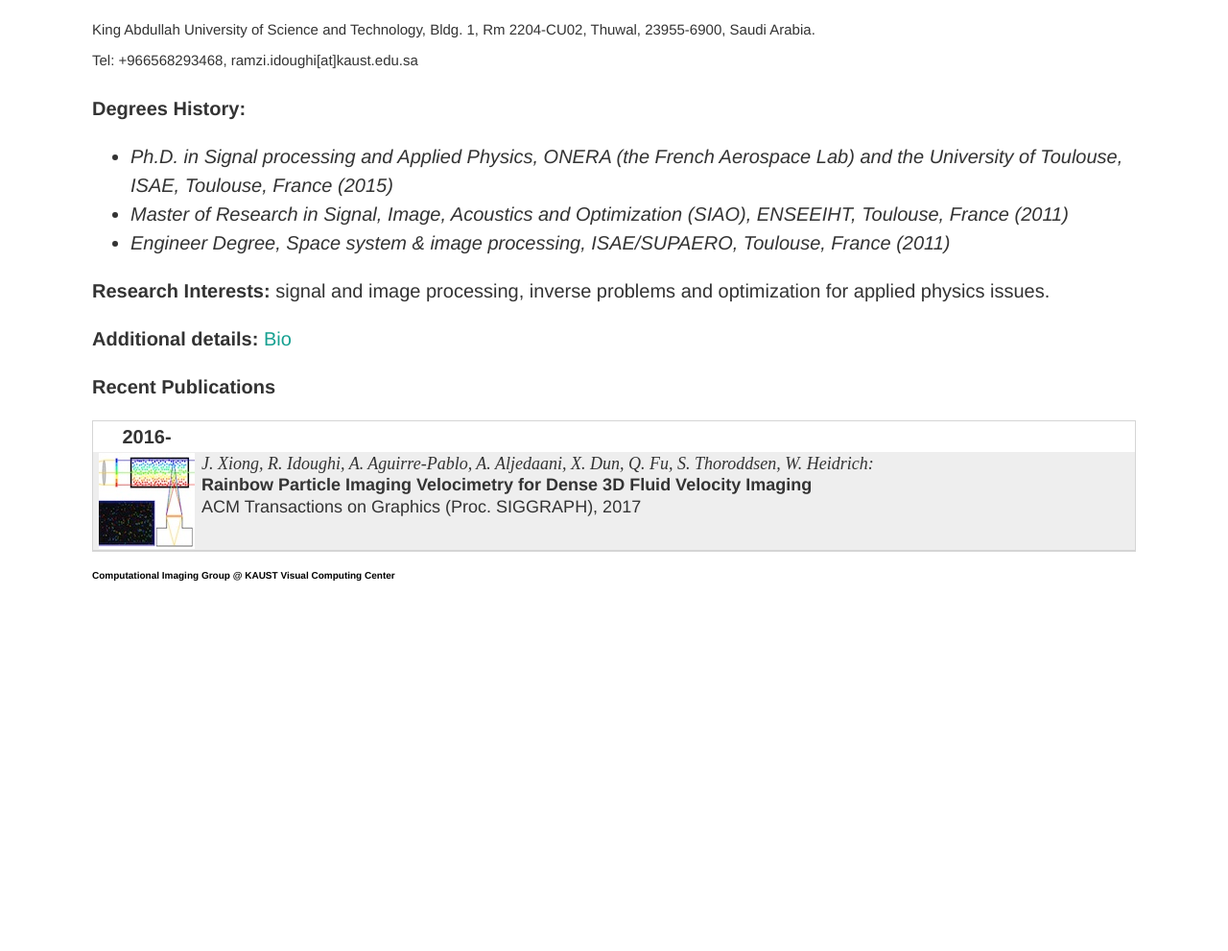
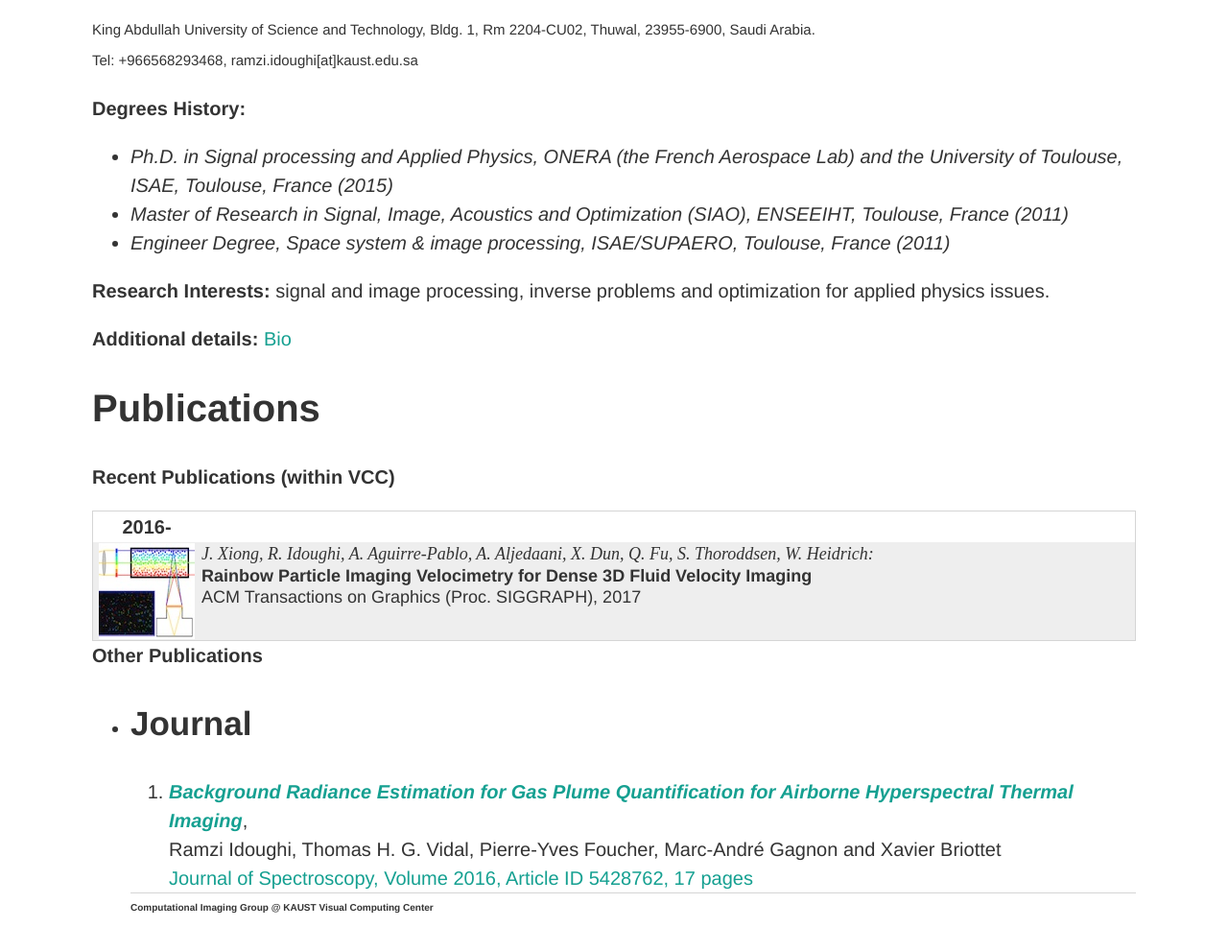
Before and after one commit to vccimaging/vccimaging.github.io, a Jekyll site: the page built from People/idoughr/index.html, in a window 1280 px wide, cut to the strip 260-1281 px from the top of the page. Shown: the top 991 px of the strip at 96% size. Built offline with Jekyll 4.4.1, drawn with Linux system fonts in a browser that asks for light colours; before the commit the page ends 935 px from its top, so only the background shows below that.

Commit message:
Update index.html

```diff
--- a/People/idoughr/index.html
+++ b/People/idoughr/index.html
@@ -21,5 +21,19 @@ height: 196
 
 <b>Additional details:</b> <a href=bio>Bio</a><p>
 
-<b>Recent Publications</b> <p>
+
+<h2>Publications</h2>
+
+<b>Recent Publications (within VCC)</b> <p>
 {% include publicationlist.html name="R. Idoughi" minYear=2016 %}
+
+<b>Other Publications</b> <p>
+<ul>
+<li><h3>Journal</h3>
+
+<ol>
+<li><a href="https://www.researchgate.net/publication/303395224_Background_Radiance_Estimation_for_Gas_Plume_Quantification_for_Airborne_Hyperspectral_Thermal_Imaging"><i><b>Background Radiance Estimation for Gas Plume Quantification for Airborne Hyperspectral Thermal Imaging</b></i></a>,
+<br>Ramzi Idoughi, Thomas H. G. Vidal, Pierre-Yves Foucher, Marc-André Gagnon and Xavier Briottet <br><a href="https://www.hindawi.com/journals/jspec/2016/5428762/">
+Journal of Spectroscopy, Volume 2016, Article ID 5428762, 17 pages</a></li>
+
+</ol>
```
